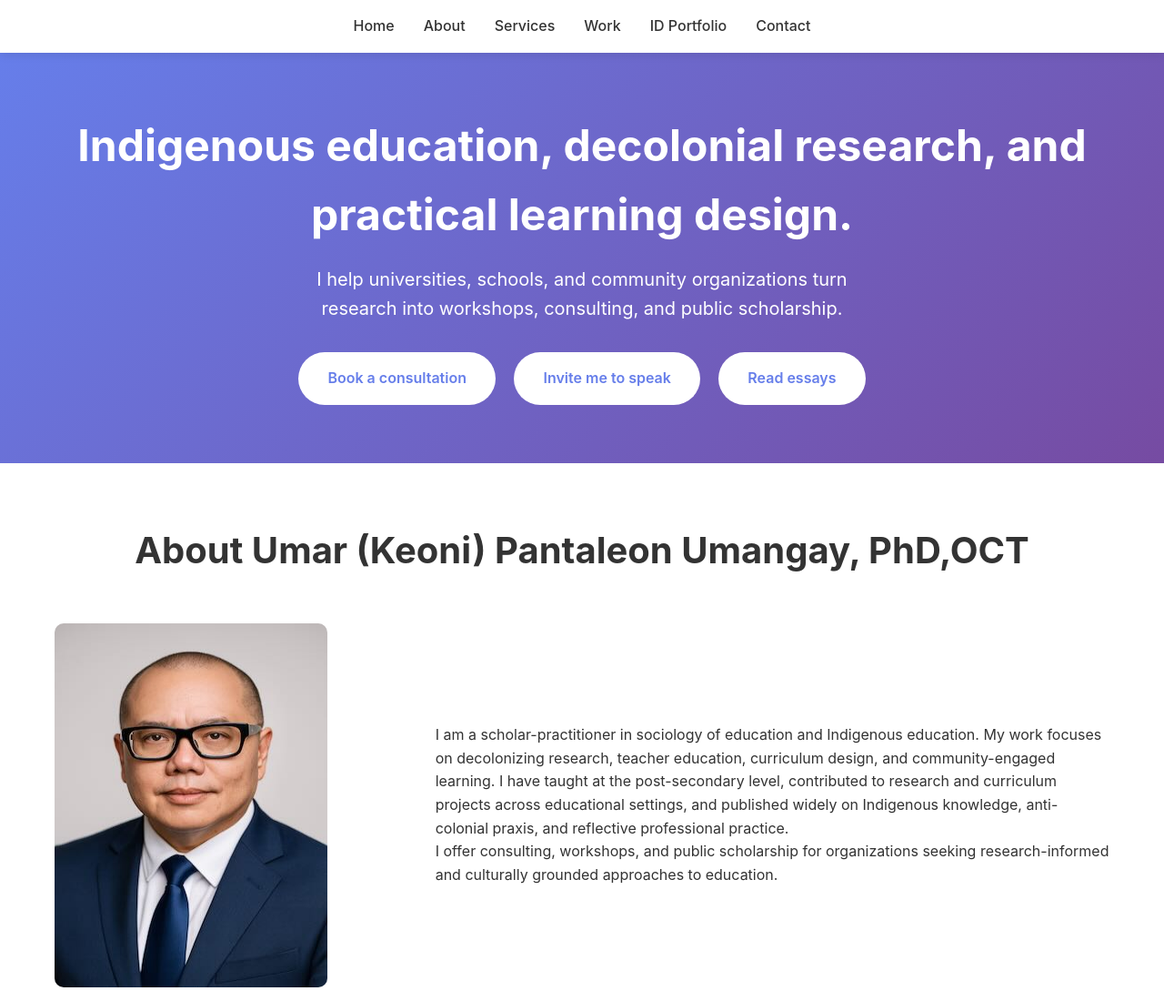
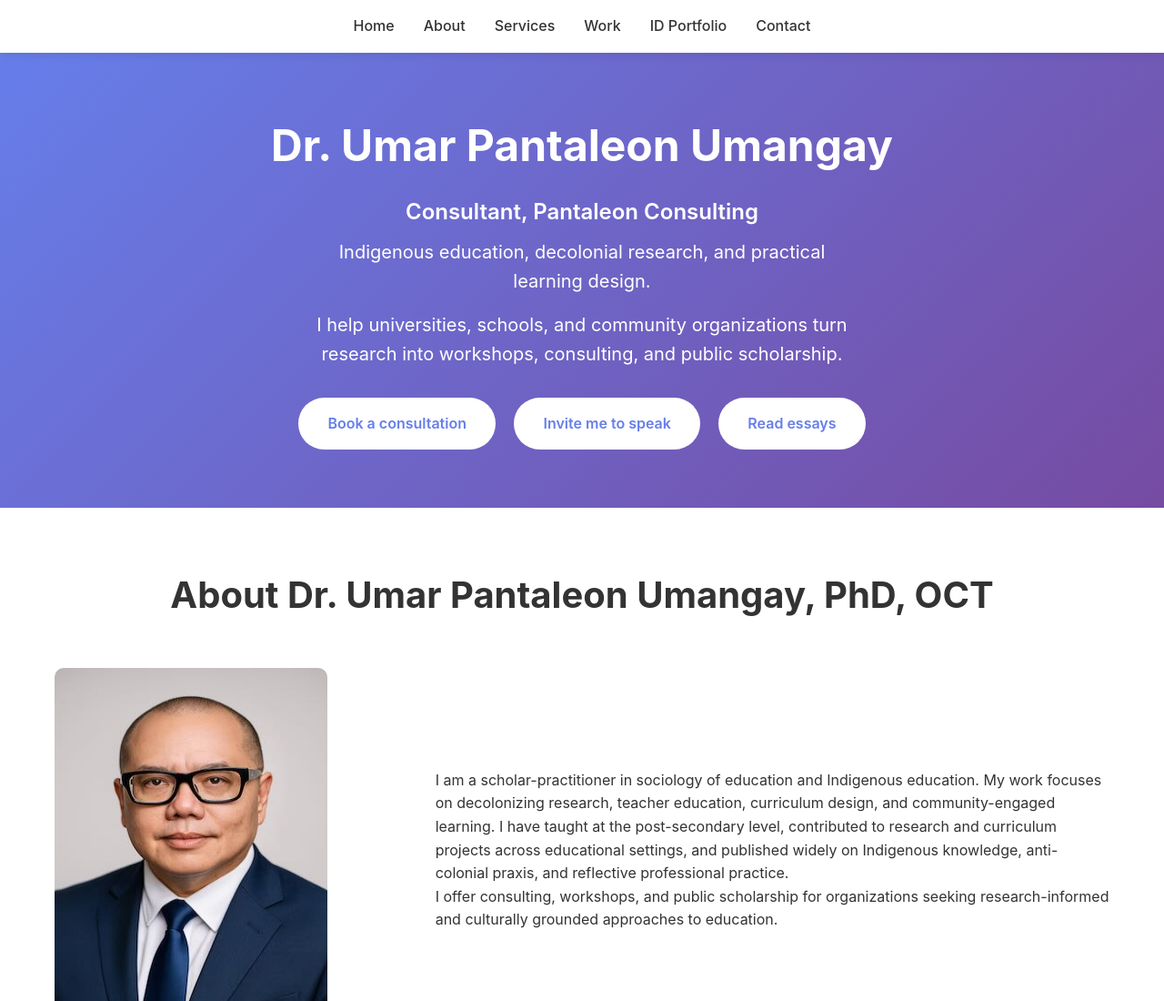
Before and after one commit to upantaleon/pantaleon-consulting, a plain HTML site: page index.html in a window 1280 px wide. Shown: the top 1100 px of the page at 91% size. Drawn offline with Linux system fonts and the light colour scheme.

Commit message:
Standardize consulting site identity

```diff
--- a/index.html
+++ b/index.html
@@ -49,7 +49,9 @@
 
     <section id="home" class="hero">
         <div pass="container">
-            <h1>Indigenous education, decolonial research, and practical learning design.</h1>
+            <h1>Dr. Umar Pantaleon Umangay</h1>
+            <p style="font-size:1.5rem;font-weight:600;margin-bottom:0.5rem;">Consultant, Pantaleon Consulting</p>
+            <p style="margin-bottom:1rem;">Indigenous education, decolonial research, and practical learning design.</p>
             <p>I help universities, schools, and community organizations turn research into workshops, consulting, and public scholarship.</p>
             <a href="#contact" class="cta">Book a consultation</a>
             <a href="#contact" class="cta">Invite me to speak</a>
@@ -59,7 +61,7 @@
 
     <section id="about" class="about-section">
         <div class="container">
-            <h2>About Umar (Keoni) Pantaleon Umangay, PhD,OCT </h2>
+            <h2>About Dr. Umar Pantaleon Umangay, PhD, OCT</h2>
             <div class="about">
                 <img src="your-photo.jpeg" alt="Umar Umangay" width="300" height="400">
                 <div>
```
